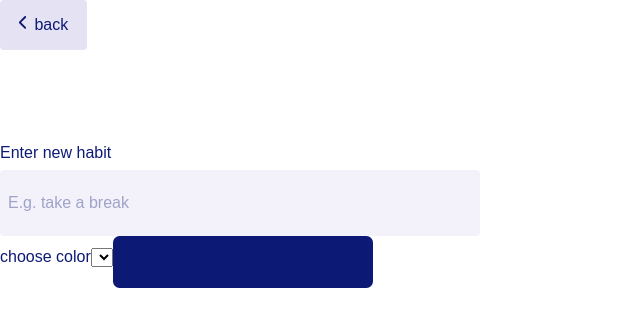
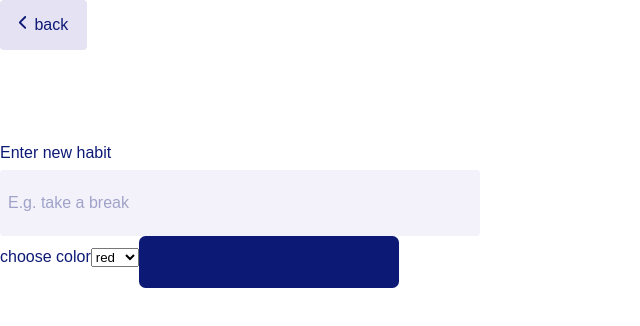
Before and after one commit to jujuzitroni/plants-need-water, a React (Vite) app: page /create-habit in a window 1280 px wide. Shown: the top 326 px of the page, without its empty margins (0-640 px from the left). Built offline with nearby package versions, Linux system fonts and the light colour scheme.

Commit message:
✨ implement ColorSelector functionality

```diff
--- a/src/app/components/ColorSelector/ColorSelector.tsx
+++ b/src/app/components/ColorSelector/ColorSelector.tsx
@@ -1,15 +1,22 @@
-import React, { ReactNode } from 'react';
+import React, { Dispatch, SetStateAction } from 'react';
+
+const colors = ['red', 'pink', 'grey', 'lime'];
 
 type ColorSelectorProps = {
-  children: ReactNode;
+  selectColor: Dispatch<SetStateAction<string>>;
 };
 
-function ColorSelector({ children }: ColorSelectorProps): JSX.Element {
+function ColorSelector({ selectColor }: ColorSelectorProps): JSX.Element {
   return (
     <label>
       <span>choose color</span>
-      <select name="colorSelector" id="">
-        {children}
+      <select
+        name="colorSelector"
+        onChange={(event) => selectColor(event.target.value)}
+      >
+        {colors.map((color) => (
+          <option value={color}>{color}</option>
+        ))}
       </select>
     </label>
   );
--- a/src/app/pages/CreateHabit/CreateHabit.tsx
+++ b/src/app/pages/CreateHabit/CreateHabit.tsx
@@ -1,4 +1,4 @@
-import React from 'react';
+import React, { useState } from 'react';
 import BackButton from '../../components/BackButton/BackButton';
 import Button from '../../components/Button/Button';
 import ColorSelector from '../../components/ColorSelector/ColorSelector';
@@ -6,6 +6,8 @@ import HabitInput from '../../components/HabitInput/HabitInput';
 import styles from './CreateHabit.module.css';
 
 function CreateHabit(): JSX.Element {
+  const [color, selectColor] = useState('red');
+  console.log(color);
   return (
     <div className={styles.createPage}>
       <header>
@@ -13,8 +15,8 @@ function CreateHabit(): JSX.Element {
       </header>
       <form>
         <HabitInput />
-        <ColorSelector children />
-        <Button variant="submit" onClick={console.log('submitted')} />
+        <ColorSelector selectColor={selectColor} />
+        <Button variant="submit" onClick={() => console.log('submitted')} />
       </form>
     </div>
   );
```
